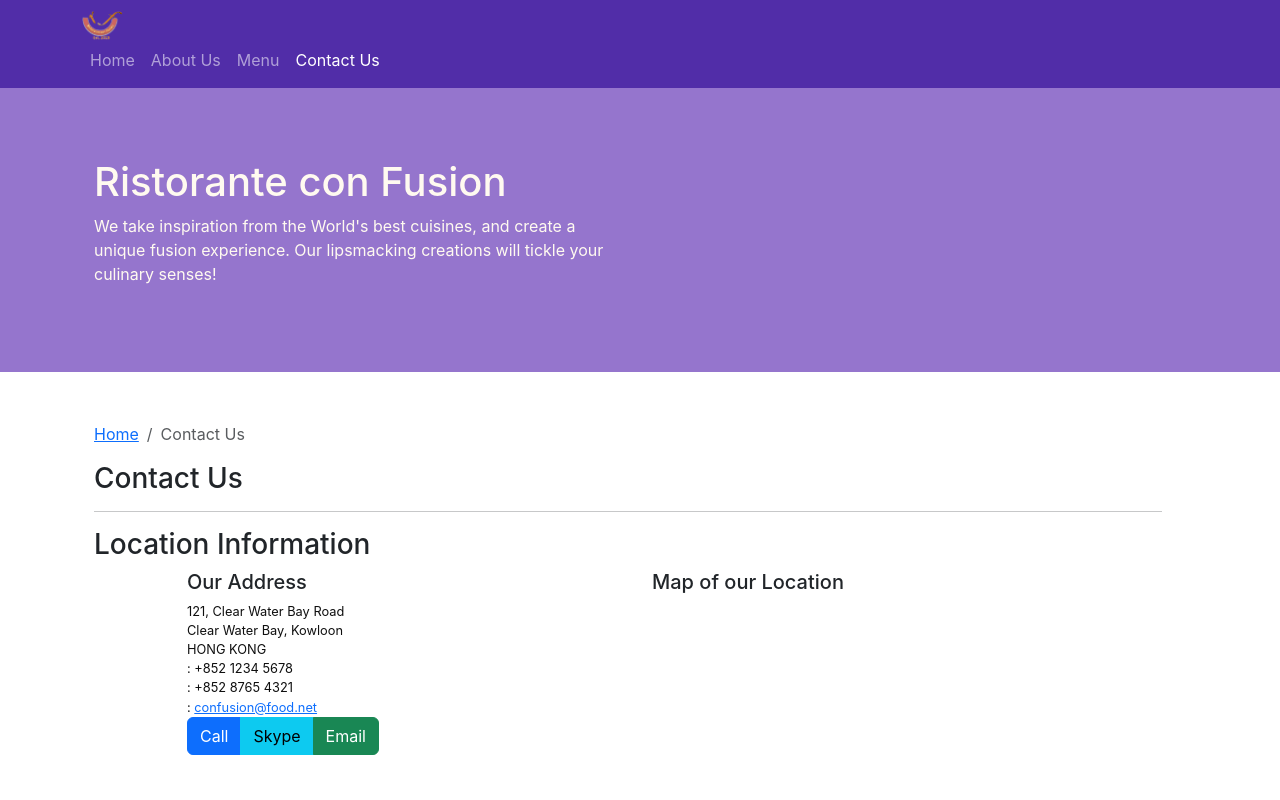
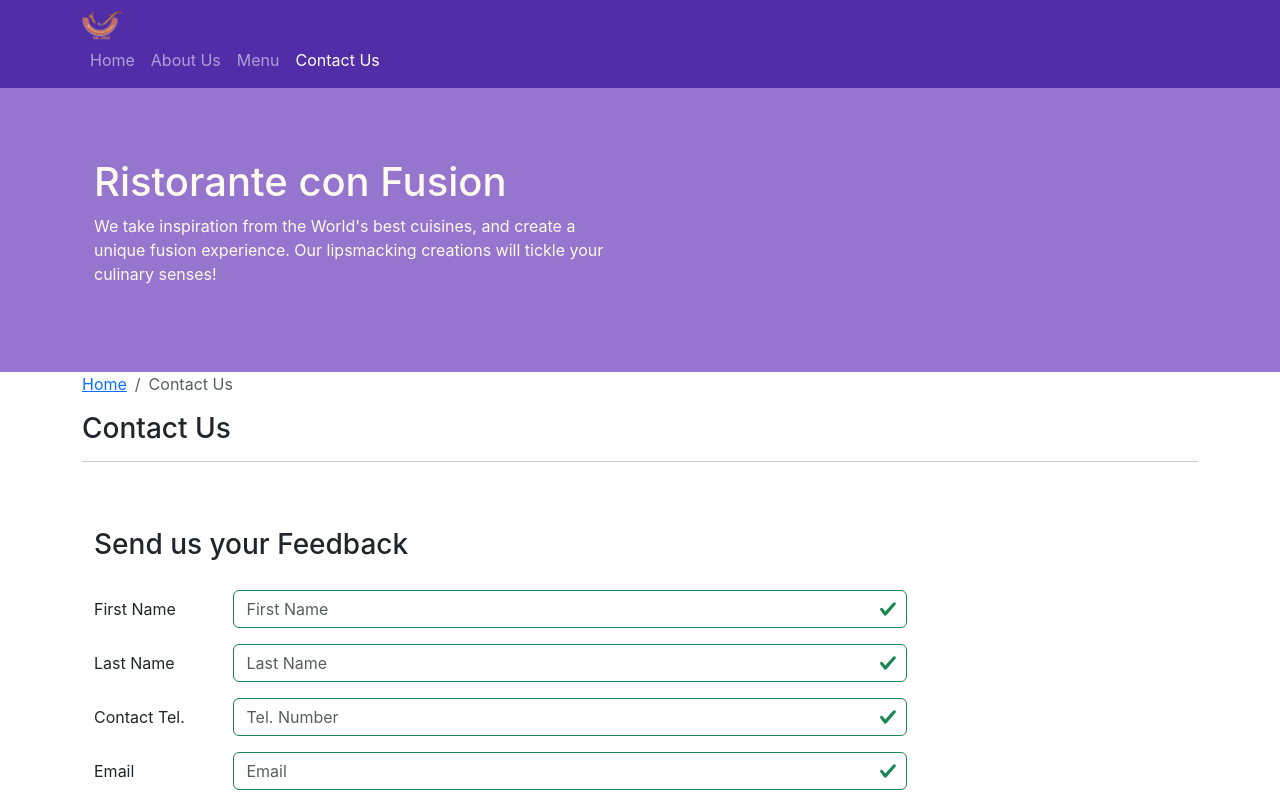
Before and after one commit to Toandvstkt/Ex-react, a React (Create React App) app: page /contactus in a window 1280 px wide. Shown: the top 800 px of the page. Built offline with nearby package versions, Linux system fonts and the light colour scheme; the HTML template or start-up script is replaced by a standard one.

Commit message:
Controlled Forms

```diff
--- a/src/Components/ContactComponent.js
+++ b/src/Components/ContactComponent.js
@@ -1,14 +1,109 @@
-import React from 'react';
-import { Breadcrumb, BreadcrumbItem } from 'reactstrap';
 import { Link } from 'react-router-dom';
+import React, { Component } from 'react';
+import {
+	Breadcrumb,
+	BreadcrumbItem,
+	Button,
+	Form,
+	FormGroup,
+	Label,
+	Input,
+	Col,
+	Row,
+	FormFeedback,
+} from 'reactstrap';
 
-function Contact(props) {
-    return(
+class Contact extends Component {
+	constructor(props) {
+		super(props);
+
+		this.state = {
+			firstname: '',
+			lastname: '',
+			telnum: '',
+			email: '',
+			agree: false,
+			contactType: 'Tel.',
+			message: '',
+			touched: {
+				firstname: false,
+				lastname: false,
+				telnum: false,
+				email: false,
+			},
+		};
+		this.handleSubmit = this.handleSubmit.bind(this);
+		this.handleInputChange = this.handleInputChange.bind(this);
+		this.handleBlur = this.handleBlur.bind(this);
+	}
+
+	handleInputChange(event) {
+		const target = event.target;
+		const value = target.type === 'checkbox' ? target.checked : target.value;
+		const name = target.name;
+
+		this.setState({
+			[name]: value,
+		});
+	}
+
+	handleSubmit(event) {
+		console.log('Current State is: ' + JSON.stringify(this.state));
+		alert('Current State is: ' + JSON.stringify(this.state));
+		event.preventDefault();
+	}
+
+	handleBlur = (field) => (evt) => {
+		this.setState({
+			touched: { ...this.state.touched, [field]: true },
+		});
+	};
+
+	validate(firstname, lastname, telnum, email) {
+		const errors = {
+			firstname: '',
+			lastname: '',
+			telnum: '',
+			email: '',
+		};
+
+		if (this.state.touched.firstname && firstname.length < 3)
+			errors.firstname = 'First Name should be >= 3 characters';
+		else if (this.state.touched.firstname && firstname.length > 10)
+			errors.firstname = 'First Name should be <= 10 characters';
+
+		if (this.state.touched.lastname && lastname.length < 3)
+			errors.lastname = 'Last Name should be >= 3 characters';
+		else if (this.state.touched.lastname && lastname.length > 10)
+			errors.lastname = 'Last Name should be <= 10 characters';
+
+		const reg = /^\d+$/;
+		if (this.state.touched.telnum && !reg.test(telnum))
+			errors.telnum = 'Tel. Number should contain only numbers';
+
+		if (
+			this.state.touched.email &&
+			email.split('').filter((x) => x === '@').length !== 1
+		)
+			errors.email = 'Email should contain a @';
+
+		return errors;
+	}
+
+	render() {
+		const errors = this.validate(
+			this.state.firstname,
+			this.state.lastname,
+			this.state.telnum,
+			this.state.email
+		);
+		return (
 			<div className="container">
-            <div className="row row-content">
 				<div className="row">
 					<Breadcrumb>
-                    <BreadcrumbItem><Link to="/home">Home</Link></BreadcrumbItem>
+						<BreadcrumbItem>
+							<Link to="/home">Home</Link>
+						</BreadcrumbItem>
 						<BreadcrumbItem active>Contact Us</BreadcrumbItem>
 					</Breadcrumb>
 					<div className="col-12">
@@ -17,18 +112,111 @@
 					</div>
 				</div>
 
+				<div className="row row-content">
+					<div className="col-12">
+						<h3>Send us your Feedback</h3>
+					</div>
+					<div className="col-12 col-md-9">
+						<Form onSubmit={this.handleSubmit}>
+							<FormGroup row>
+								<Label htmlFor="firstname" md={2}>
+									First Name
+								</Label>
+								<Col md={10}>
+									<Input
+										type="text"
+										id="firstname"
+										name="firstname"
+										placeholder="First Name"
+										value={this.state.firstname}
+										valid={errors.firstname === ''}
+										invalid={errors.firstname !== ''}
+										onBlur={this.handleBlur('firstname')}
+										onChange={this.handleInputChange}
+									/>
+									<FormFeedback>{errors.firstname}</FormFeedback>
+								</Col>
+							</FormGroup>
+							<FormGroup row>
+								<Label htmlFor="lastname" md={2}>
+									Last Name
+								</Label>
+								<Col md={10}>
+									<Input
+										type="text"
+										id="lastname"
+										name="lastname"
+										placeholder="Last Name"
+										value={this.state.lastname}
+										valid={errors.lastname === ''}
+										invalid={errors.lastname !== ''}
+										onBlur={this.handleBlur('lastname')}
+										onChange={this.handleInputChange}
+									/>
+									<FormFeedback>{errors.lastname}</FormFeedback>
+								</Col>
+							</FormGroup>
+							<FormGroup row>
+								<Label htmlFor="telnum" md={2}>
+									Contact Tel.
+								</Label>
+								<Col md={10}>
+									<Input
+										type="tel"
+										id="telnum"
+										name="telnum"
+										placeholder="Tel. Number"
+										value={this.state.telnum}
+										valid={errors.telnum === ''}
+										invalid={errors.telnum !== ''}
+										onBlur={this.handleBlur('telnum')}
+										onChange={this.handleInputChange}
+									/>
+									<FormFeedback>{errors.telnum}</FormFeedback>
+								</Col>
+							</FormGroup>
+							<FormGroup row>
+								<Label htmlFor="email" md={2}>
+									Email
+								</Label>
+								<Col md={10}>
+									<Input
+										type="email"
+										id="email"
+										name="email"
+										placeholder="Email"
+										value={this.state.email}
+										valid={errors.email === ''}
+										invalid={errors.email !== ''}
+										onBlur={this.handleBlur('email')}
+										onChange={this.handleInputChange}
+									/>
+									<FormFeedback>{errors.email}</FormFeedback>
+								</Col>
+							</FormGroup>
+						</Form>
+					</div>
+				</div>
+
+				<div className="row row-content">
 					<div className="col-12">
 						<h3>Location Information</h3>
 					</div>
 					<div className="col-12 col-sm-4 offset-sm-1">
 						<h5>Our Address</h5>
 						<address>
-                        121, Clear Water Bay Road<br />
-                        Clear Water Bay, Kowloon<br />
-                        HONG KONG<br />
-                        <i className="fa fa-phone"></i>: +852 1234 5678<br />
-                        <i className="fa fa-fax"></i>: +852 8765 4321<br />
-                        <i className="fa fa-envelope"></i>: <a href="mailto:confusion@food.net">confusion@food.net</a>
+							121, Clear Water Bay Road
+							<br />
+							Clear Water Bay, Kowloon
+							<br />
+							HONG KONG
+							<br />
+							<i className="fa fa-phone"></i>: +852 1234 5678
+							<br />
+							<i className="fa fa-fax"></i>: +852 8765 4321
+							<br />
+							<i className="fa fa-envelope"></i>:{' '}
+							<a href="mailto:confusion@food.net">confusion@food.net</a>
 						</address>
 					</div>
 					<div className="col-12 col-sm-6 offset-sm-1">
@@ -36,14 +224,29 @@
 					</div>
 					<div className="col-12 col-sm-11 offset-sm-1">
 						<div className="btn-group" role="group">
-                        <a role="button" className="btn btn-primary" href="tel:+85212345678"><i className="fa fa-phone"></i> Call</a>
-                        <a role="button" className="btn btn-info"><i className="fa fa-skype"></i> Skype</a>
-                        <a role="button" className="btn btn-success" href="mailto:confusion@food.net"><i className="fa fa-envelope-o"></i> Email</a>
+							<a
+								role="button"
+								className="btn btn-primary"
+								href="tel:+85212345678"
+							>
+								<i className="fa fa-phone"></i> Call
+							</a>
+							<a role="button" className="btn btn-info">
+								<i className="fa fa-skype"></i> Skype
+							</a>
+							<a
+								role="button"
+								className="btn btn-success"
+								href="mailto:confusion@food.net"
+							>
+								<i className="fa fa-envelope-o"></i> Email
+							</a>
 						</div>
 					</div>
 				</div>
 			</div>
 		);
 	}
+}
 
 export default Contact;
```
Lines whose indentation alone changed are shown as unchanged.
